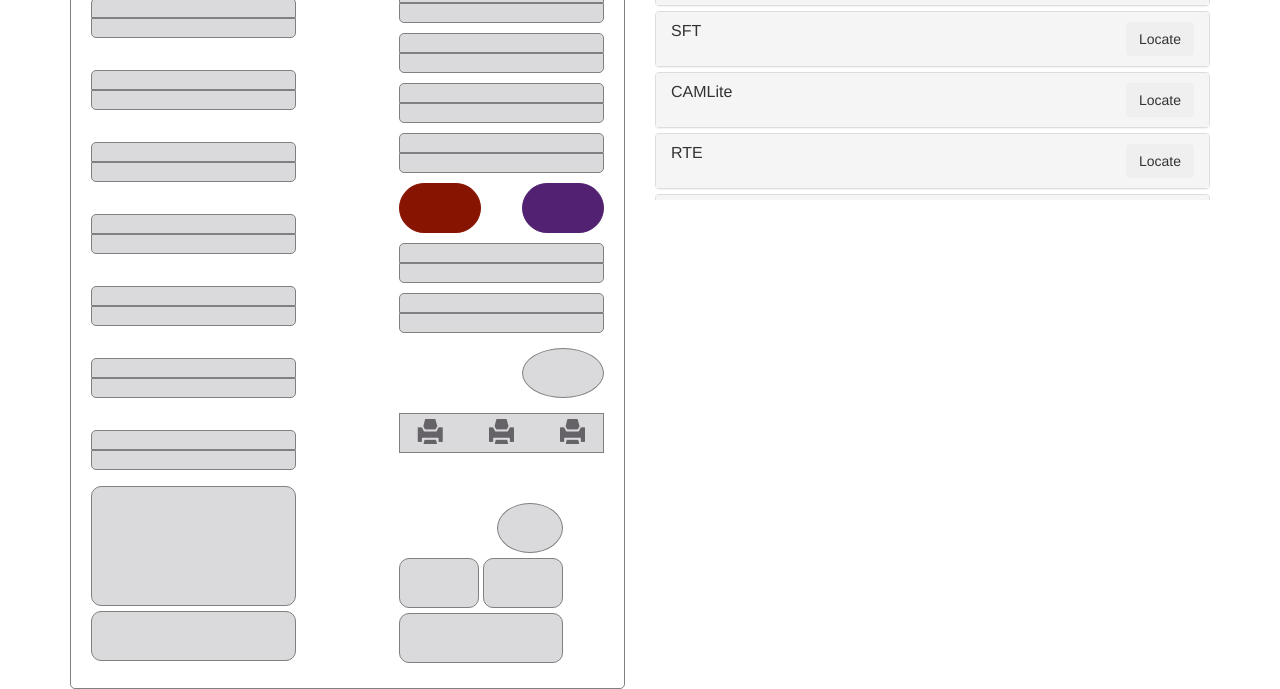
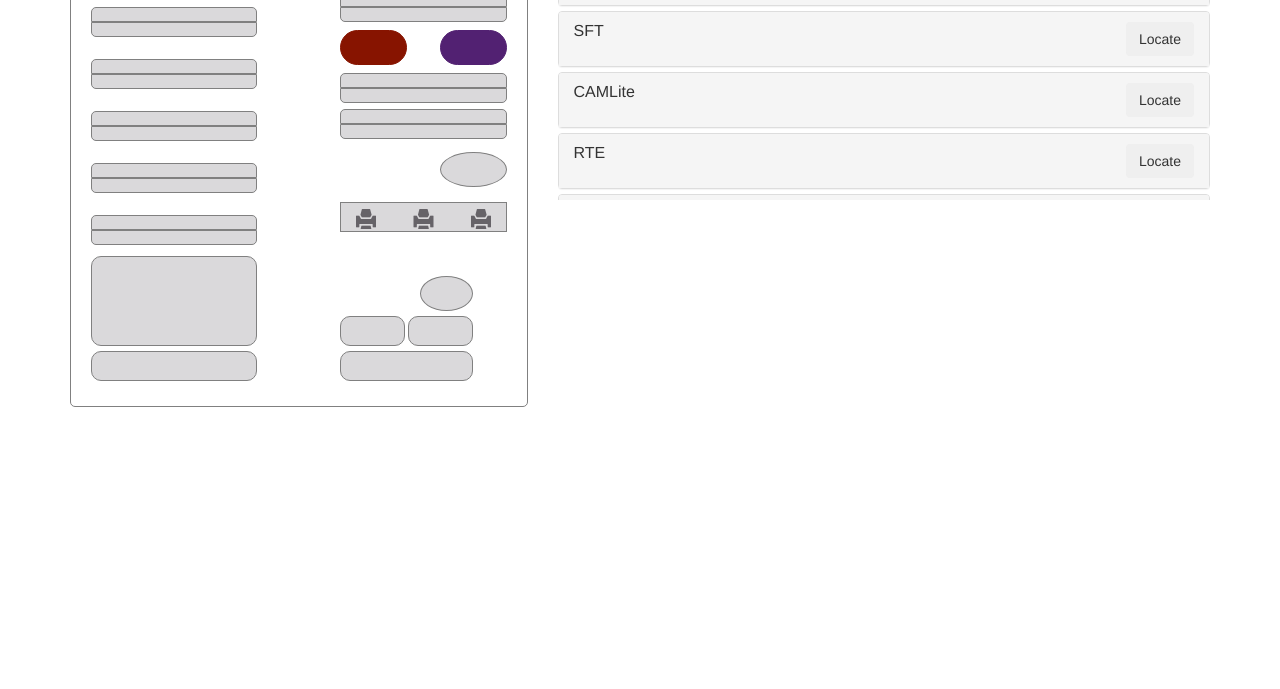
Before and after one commit to tinyoafman/we-floor-plan, a website: page views/index.html in a window 1280 px wide. Shown: the part 696-1385 px from the top of the page. After the commit the page ends 1103 px from the top, so only its background shows below. Drawn offline with nearby package versions, Linux system fonts and the light colour scheme.

Commit message:
TS make layout two tables

```diff
--- a/style/plan.css
+++ b/style/plan.css
@@ -9,23 +9,23 @@
 }
 
 .desk-top-left, .desk-top-right, .desk-bottom-left, .desk-bottom-right{
-    height: 20px;
+    height: 15px;
 }
 
 .desk-top-right{
-  margin-top: 5px;
+  margin-top: 3px;
 }
 
 .desk-bottom-right{
-  margin-bottom: 5px;
+  margin-bottom: 3px;
 }
 
 .desk-bottom-left{
-  margin-bottom: 16px;
+  margin-bottom: 11px;
 }
 
 .desk-top-left{
-  margin-top: 16px;
+  margin-top: 11px;
 }
 
 .desk-top-right, .desk-top-left{
@@ -49,12 +49,12 @@
 }
 
 .room{
-  height: 50px;
+  height: 30px;
   padding-top: 5%;
 }
 
 .room-large{
-  height: 120px;
+  height: 90px;
   padding-top: 18%;
 }
 
@@ -69,12 +69,12 @@
     border-style: solid;
     border-width: thin;
     border-radius: 50px 50px 50px 50px;
-    height: 50px;
+    height: 35px;
 }
 
 .breakout{
   border-radius: 50%;
-  height: 50px;
+  height: 35px;
   margin-top: 10px;
 }
 
@@ -95,13 +95,13 @@ span.printer{
 }
 
 div.printer{
-  height: 40px;
+  height: 30px;
   margin-top: 10px;
-  margin-bottom: 40px;
+  margin-bottom: 34px;
 }
 
 .glyphicon-print{
-  font-size: 25px;
+  font-size: 20px;
   color: #666368;
 }
 
@@ -110,7 +110,7 @@ div.printer{
 }
 
 .pull-bottom{
-  margin-top: 60px;
+  margin-top: 30px;
 }
 
 table{
--- a/views/index.html
+++ b/views/index.html
@@ -20,7 +20,7 @@
     <!--  app -->
     <div class="row">
       <!-- left hand pane -->
-      <div class="col-sm-6">
+      <div class="col-sm-5">
         <h2>Plan</h2>
 
         <div class="floor">
@@ -228,7 +228,7 @@
       </div>
     </div>
     <!--  right hand pane -->
-    <div class="col-sm-6">
+    <div class="col-sm-7">
       <!--  Rooms -->
       <h2>Rooms</h2>
       <div class="panel-group pre-scrollable" id="rooms">
```
